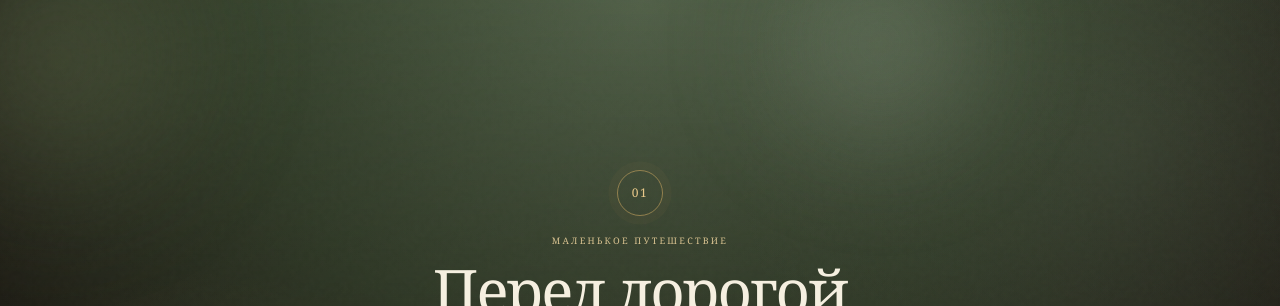
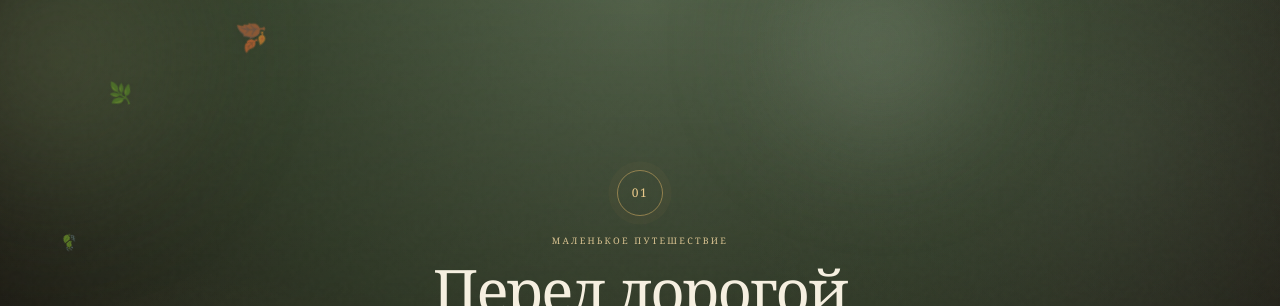
Before and after one commit to Khvgvni/MiracleNight, a Next.js app: page /MiracleNight/ in a window 1280 px wide. Shown: the top 306 px of the page. Built offline with nearby package versions, Linux system fonts and the light colour scheme.

Commit message:
Update page.tsx

```diff
--- a/app/page.tsx
+++ b/app/page.tsx
@@ -246,6 +246,23 @@ export default function Home() {
       <div className="foliage foliage-2" />
       <div className="foliage foliage-3" />
 
+      <div className="leaves" aria-hidden="true">
+        {Array.from({ length: 14 }).map((_, i) => (
+          <span
+            key={i}
+            className={`leaf leaf-${(i % 5) + 1}`}
+            style={{
+              left: `${(i * 7 + 3) % 100}%`,
+              animationDelay: `${(i * 1.3) % 18}s`,
+              animationDuration: `${14 + (i % 7) * 2.5}s`,
+              fontSize: `${14 + (i % 4) * 6}px`,
+            }}
+          >
+            {["🍃", "🌿", "🍂", "🍁", "🌱"][i % 5]}
+          </span>
+        ))}
+      </div>
+
       {!started ? (
         <section className="welcome screen-in">
           <div className="monogram">01</div>
```
